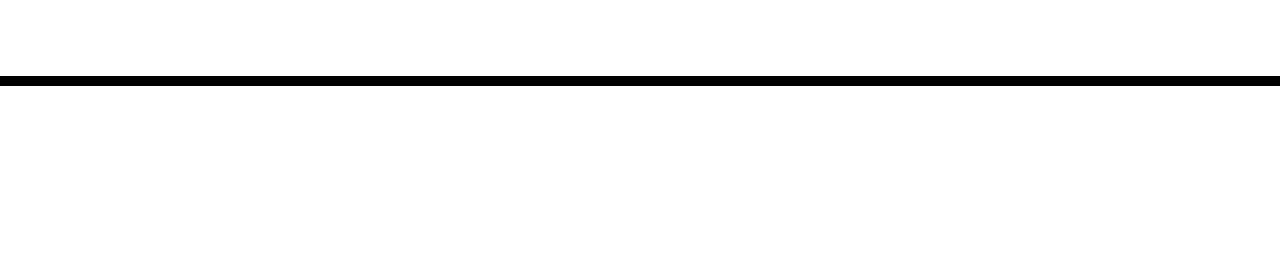
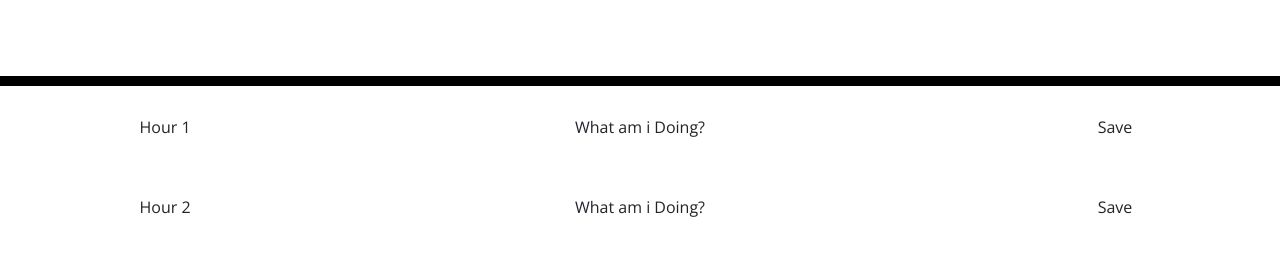
Before and after one commit to srgreiick/w5-day-planner, a plain HTML site: page index.html in a window 1280 px wide. Shown: the part 182-438 px from the top of the page. Drawn offline with nearby package versions, Linux system fonts and the light colour scheme.

Commit message:
add a couple time blocks

```diff
--- a/index.html
+++ b/index.html
@@ -30,7 +30,20 @@
     </header>
     <div class="container">
       <!-- Timeblocks go here -->
-      <div class="time-block"></div>
+      <div class="time-block">
+        <!-- Hour 1 -->
+        <div class="row">
+          <div class="col-md-2" >Hour 1</div>
+          <div class="col-md-8">What am i Doing?</div>
+          <div class="col-md-2">Save</div>
+        </div>
+        <!-- Hour 2 -->
+        <div class="row">
+          <div class="col-md-2" >Hour 2</div>
+          <div class="col-md-8">What am i Doing?</div>
+          <div class="col-md-2">Save</div>
+        </div>
+      </div>
     </div>
 
     <script src="https://code.jquery.com/jquery-3.4.1.min.js"></script>
```
Also changed, not shown: scripts/script.js (added).
